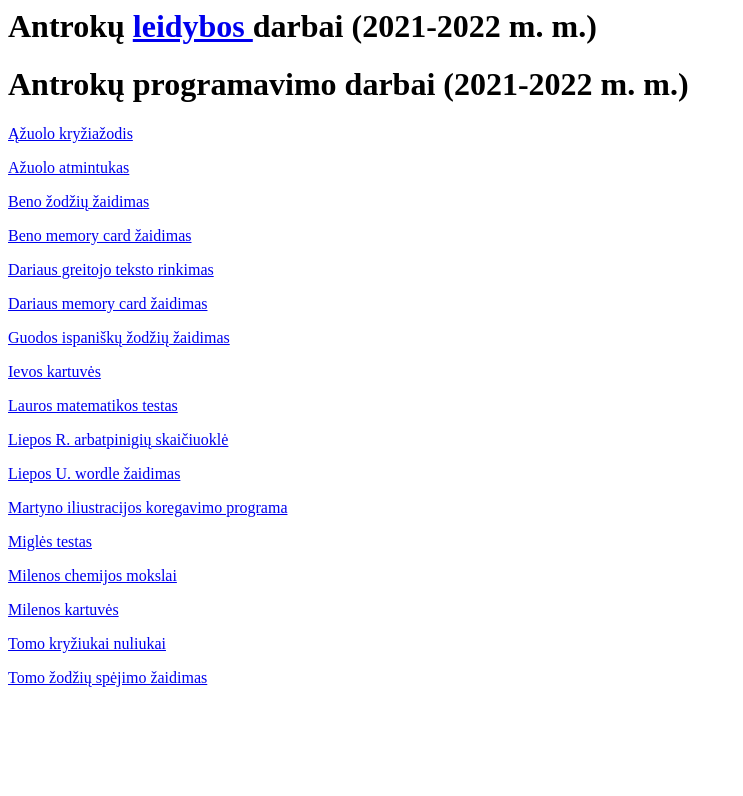
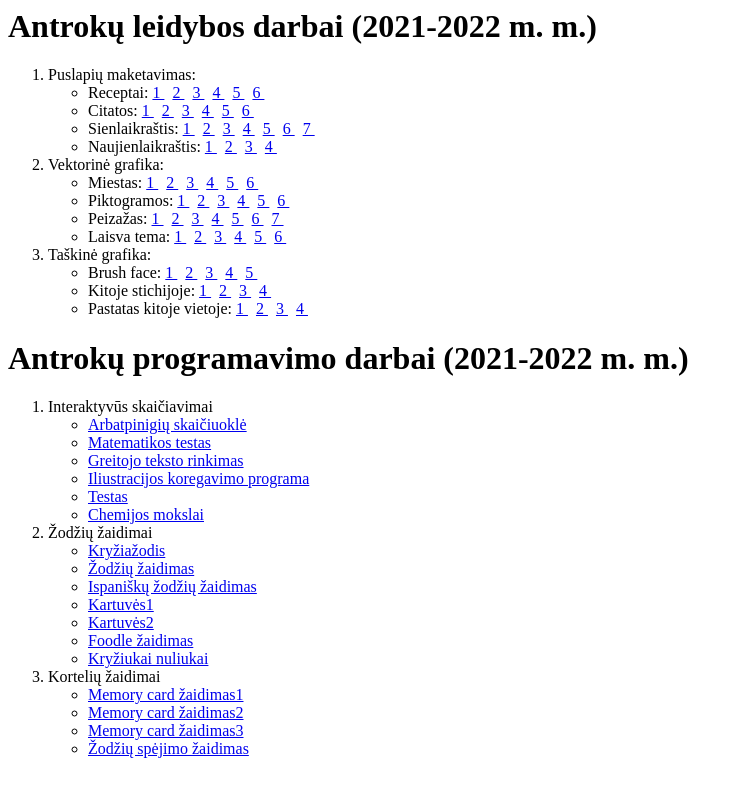
Before and after one commit to serakris/serakris.github.io, a plain HTML site: page index.html in a window 1280 px wide. Shown: the whole page, without its empty margins (0-743 px from the left). Drawn offline with Linux system fonts and the light colour scheme.

Commit message:
Update index.html

```diff
--- a/index.html
+++ b/index.html
@@ -3,24 +3,130 @@
 		<meta charset="utf-8">
 	</head>
 	<body>
-		<h1> Antrokų <a href="2022 Leidyba/1.1.1.pdf"> leidybos </a> darbai (2021-2022 m. m.) </h1>
+		<h1> Antrokų leidybos darbai (2021-2022 m. m.) </h1>
+        <ol>
+            <li>Puslapių maketavimas:</li>
+                <ul>
+                    <li>Receptai:
+                         <a href="2022 Leidyba/1.1.1.pdf"> 1 </a> &nbsp
+                         <a href="2022 Leidyba/1.1.2.pdf"> 2 </a> &nbsp
+                         <a href="2022 Leidyba/1.1.3.pdf"> 3 </a> &nbsp
+                         <a href="2022 Leidyba/1.1.4.pdf"> 4 </a> &nbsp
+                         <a href="2022 Leidyba/1.1.5.pdf"> 5 </a> &nbsp
+                         <a href="2022 Leidyba/1.1.6.pdf"> 6 </a> &nbsp
+                    </li>
+                    <li>Citatos:
+                        <a href="2022 Leidyba/1.2.1.pdf"> 1 </a> &nbsp
+                        <a href="2022 Leidyba/1.2.2.png"> 2 </a> &nbsp
+                        <a href="2022 Leidyba/1.2.3.pdf"> 3 </a> &nbsp
+                        <a href="2022 Leidyba/1.2.5.png"> 4 </a> &nbsp
+                        <a href="2022 Leidyba/1.2.7.pdf"> 5 </a> &nbsp
+                        <a href="2022 Leidyba/1.2.8.pdf"> 6 </a> &nbsp
+                   </li>
+                   <li>Sienlaikraštis:
+                        <a href="2022 Leidyba/1.3.1.pdf"> 1 </a> &nbsp
+                        <a href="2022 Leidyba/1.3.2.pdf"> 2 </a> &nbsp
+                        <a href="2022 Leidyba/1.3.3.pdf"> 3 </a> &nbsp
+                        <a href="2022 Leidyba/1.3.4.pdf"> 4 </a> &nbsp
+                        <a href="2022 Leidyba/1.3.5.pdf"> 5 </a> &nbsp
+                        <a href="2022 Leidyba/1.3.6.pdf"> 6 </a> &nbsp
+                        <a href="2022 Leidyba/1.3.7.pdf"> 7 </a> &nbsp
+                    </li>
+                    <li>Naujienlaikraštis:
+                        <a href="2022 Leidyba/1.4.1.pdf"> 1 </a> &nbsp
+                        <a href="2022 Leidyba/1.4.2.pdf"> 2 </a> &nbsp
+                        <a href="2022 Leidyba/1.4.3.pdf"> 3 </a> &nbsp
+                        <a href="2022 Leidyba/1.4.4.pdf"> 4 </a> &nbsp
+                    </li>
+                </ul>
+            <li>Vektorinė grafika:</li>
+                <ul>
+                    <li>Miestas:
+                        <a href="2022 Leidyba/2.1.1.svg"> 1 </a> &nbsp
+                        <a href="2022 Leidyba/2.1.2.svg"> 2 </a> &nbsp
+                        <a href="2022 Leidyba/2.1.3.svg"> 3 </a> &nbsp
+                        <a href="2022 Leidyba/2.1.4.svg"> 4 </a> &nbsp
+                        <a href="2022 Leidyba/2.1.5.svg"> 5 </a> &nbsp
+                        <a href="2022 Leidyba/2.1.6.svg"> 6 </a> &nbsp
+                   </li>
+                   <li>Piktogramos:
+                        <a href="2022 Leidyba/2.2.1.svg"> 1 </a> &nbsp
+                        <a href="2022 Leidyba/2.2.2.svg"> 2 </a> &nbsp
+                        <a href="2022 Leidyba/2.2.4.svg"> 3 </a> &nbsp
+                        <a href="2022 Leidyba/2.2.5.svg"> 4 </a> &nbsp
+                        <a href="2022 Leidyba/2.2.6.svg"> 5 </a> &nbsp
+                        <a href="2022 Leidyba/2.2.7.svg"> 6 </a> &nbsp
+                    </li>
+                    <li>Peizažas:
+                        <a href="2022 Leidyba/2.4.1.svg"> 1 </a> &nbsp
+                        <a href="2022 Leidyba/2.4.2.svg"> 2 </a> &nbsp
+                        <a href="2022 Leidyba/2.4.3.svg"> 3 </a> &nbsp
+                        <a href="2022 Leidyba/2.4.4.svg"> 4 </a> &nbsp
+                        <a href="2022 Leidyba/2.4.5.svg"> 5 </a> &nbsp
+                        <a href="2022 Leidyba/2.4.6.svg"> 6 </a> &nbsp
+                        <a href="2022 Leidyba/2.4.7.svg"> 7 </a> &nbsp
+                   </li>
+                   <li>Laisva tema:
+                        <a href="2022 Leidyba/2.8.1.svg"> 1 </a> &nbsp
+                        <a href="2022 Leidyba/2.8.2.svg"> 2 </a> &nbsp
+                        <a href="2022 Leidyba/2.8.3.svg"> 3 </a> &nbsp
+                        <a href="2022 Leidyba/2.8.4.svg"> 4 </a> &nbsp
+                        <a href="2022 Leidyba/2.8.5.svg"> 5 </a> &nbsp
+                        <a href="2022 Leidyba/2.8.6.svg"> 6 </a> &nbsp
+               </li>
+                </ul>
+            <li>Taškinė grafika:</li>
+                <ul>
+                    <li>Brush face:
+                        <a href="2022 Leidyba/3.2.1.png"> 1 </a> &nbsp
+                        <a href="2022 Leidyba/3.2.2.png"> 2 </a> &nbsp
+                        <a href="2022 Leidyba/3.2.3.jpg"> 3 </a> &nbsp
+                        <a href="2022 Leidyba/3.2.4.png"> 4 </a> &nbsp
+                        <a href="2022 Leidyba/3.2.5.png"> 5 </a> &nbsp
+                   </li>
+                   <li>Kitoje stichijoje:
+                        <a href="2022 Leidyba/3.3.1.png"> 1 </a> &nbsp
+                        <a href="2022 Leidyba/3.3.2.png"> 2 </a> &nbsp
+                        <a href="2022 Leidyba/3.3.3.png"> 3 </a> &nbsp
+                        <a href="2022 Leidyba/3.3.4.png"> 4 </a> &nbsp
+                    </li>
+                    <li>Pastatas kitoje vietoje:
+                        <a href="2022 Leidyba/3.4.1.jpg"> 1 </a> &nbsp
+                        <a href="2022 Leidyba/3.4.2.png"> 2 </a> &nbsp
+                        <a href="2022 Leidyba/3.4.3.png"> 3 </a> &nbsp
+                        <a href="2022 Leidyba/3.4.4.png"> 4 </a> &nbsp
+                    </li>
+                </ul>
+        </ol>
+
 		<h1> Antrokų programavimo darbai (2021-2022 m. m.) </h1>
-		<p><a href="2022/AzuolasMenkis1/index.html"> Ąžuolo kryžiažodis</a></p>
-		<p><a href="2022/AzuolasMenkis2/index.html"> Ažuolo atmintukas </a> </p>
-		<p><a href="2022/Benas1/index.html"> Beno žodžių žaidimas </a> </p>
-		<p><a href="2022/Benas2/index.html"> Beno memory card žaidimas </a> </p>
-		<p><a href="2022/Darius1/index.html"> Dariaus greitojo teksto rinkimas </a> </p>
-		<p><a href="2022/Darius2/index.html"> Dariaus memory card žaidimas </a> </p>
-		<p><a href="2022/Guoda/index.html"> Guodos ispaniškų žodžių žaidimas </a> </p>
-		<p><a href="2022/IevaSu2/Index.html"> Ievos kartuvės </a> </p>
-		<p><a href="2022/Laura/index.html"> Lauros matematikos testas </a> </p>
-		<p><a href="2022/LiepaR/index.html"> Liepos R. arbatpinigių skaičiuoklė </a> </p>
-		<p><a href="2022/LiepaU/index.html"> Liepos U. wordle žaidimas </a> </p>
-		<p><a href="2022/Martynas/index.html"> Martyno iliustracijos koregavimo programa </a> </p>
-		<p><a href="2022/Migle/index.html"> Miglės testas </a> </p>
-		<p><a href="2022/Milena1/index.html"> Milenos chemijos mokslai </a> </p>
-		<p><a href="2022/Milena2/index.html"> Milenos kartuvės </a> </p>
-		<p><a href="2022/Tomas1/index.html"> Tomo kryžiukai nuliukai </a> </p>
-		<p><a href="2022/Tomas2/index.html"> Tomo žodžių spėjimo žaidimas </a> </p>
+        <ol>
+            <li>Interaktyvūs skaičiavimai</li>
+                <ul>
+                    <li><a href="2022/LiepaR/index.html"> Arbatpinigių skaičiuoklė </a></li>
+                    <li><a href="2022/Laura/index.html"> Matematikos testas </a></li>
+                    <li><a href="2022/Darius1/index.html"> Greitojo teksto rinkimas </a></li>
+                    <li><a href="2022/Martynas/index.html"> Iliustracijos koregavimo programa </a></li>
+                    <li><a href="2022/Migle/index.html"> Testas </a></li>
+                    <li><a href="2022/Milena1/index.html"> Chemijos mokslai </a></li>
+                </ul>
+            <li>Žodžių žaidimai</li>
+                <ul>
+                    <li><a href="2022/AzuolasMenkis1/index.html"> Kryžiažodis</a></li>
+                    <li><a href="2022/Benas1/index.html"> Žodžių žaidimas </a></li>
+                    <li><a href="2022/Guoda/index.html"> Ispaniškų žodžių žaidimas </a></li>
+                    <li><a href="2022/IevaSu2/Index.html"> Kartuvės1 </a></li>
+                    <li><a href="2022/Milena2/index.html"> Kartuvės2 </a> </li>
+                    <li><a href="2022/LiepaU/index.html"> Foodle žaidimas </a></li>
+                    <li><a href="2022/Tomas1/index.html"> Kryžiukai nuliukai </a></li>
+                </ul>
+            <li>Kortelių žaidimai</li>
+                <ul>
+                    <li><a href="2022/AzuolasMenkis2/index.html"> Memory card žaidimas1 </a> </li>
+                    <li><a href="2022/Benas2/index.html"> Memory card žaidimas2 </a></li>
+                    <li><a href="2022/Darius2/index.html"> Memory card žaidimas3 </a> </li>
+                    <li><a href="2022/Tomas2/index.html"> Žodžių spėjimo žaidimas </a></li>
+                </ul>
+        </ol>
 	</body>
 </html>
```
